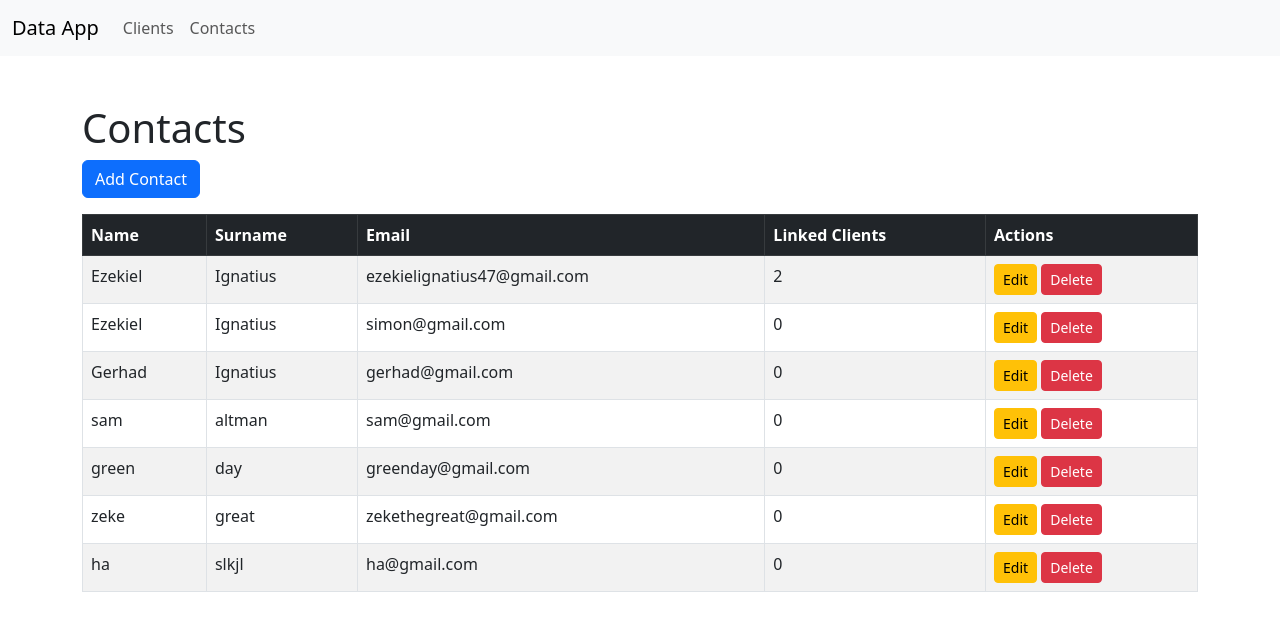
After one commit to Zeke121/Data-Collection-App, a Flask app: page /contacts/page/1 in a window 1280 px wide. The commit adds this page. Shown: the top 631 px of the page. Run offline with Flask 3, Linux system fonts and the light colour scheme.

Commit message:
Updated code

```diff
--- a/app.py
+++ b/app.py
@@ -1,10 +1,9 @@
-from flask import Flask, render_template, request, redirect, url_for, flash
-from models import db, Client, Contact, ClientContact
+from flask import Flask, render_template, request, redirect, url_for, flash, jsonify
+from models import db, Contact, Client
 import os
-BASE_DIR = os.path.abspath(os.path.dirname(__file__))
 
 app = Flask(__name__)
-app.config['SQLALCHEMY_DATABASE_URI'] = f"sqlite:///{os.path.join(BASE_DIR, 'database', 'app.db')}"
+app.config['SQLALCHEMY_DATABASE_URI'] = f"sqlite:///{os.path.abspath(os.path.dirname(__file__))}/app.db"
 app.config['SQLALCHEMY_TRACK_MODIFICATIONS'] = False
 app.secret_key = 'secret_key'
 
@@ -12,7 +11,7 @@ db.init_app(app)
 
 @app.route('/')
 def home():
-    return redirect(url_for('view_clients_paginated', page=1))
+    return redirect(url_for('view_contacts_paginated', page=1))
 
 @app.route('/clients/page/<int:page>')
 def view_clients_paginated(page=1):
@@ -40,7 +39,11 @@ def edit_client(id):
         db.session.commit()
         flash('Client updated successfully!')
         return redirect(url_for('view_clients_paginated', page=1))
-    return render_template('client_form.html', client=client, editing=True)
+    # Retrieve contacts not linked to this client
+    available_contacts = Contact.query.filter(~Contact.clients.any(client_id=client.id)).all()
+    return render_template('client_form.html', client=client, editing=True, available_contacts=available_contacts)
+
+
 
 @app.route('/clients/delete/<int:id>', methods=['POST'])
 def delete_client(id):
@@ -50,33 +53,75 @@ def delete_client(id):
     flash('Client deleted successfully!')
     return redirect(url_for('view_clients_paginated', page=1))
 
+# Route to create a new contact
 @app.route('/contacts/new', methods=['GET', 'POST'])
 def create_contact():
     if request.method == 'POST':
-        name = request.form['name']
-        surname = request.form['surname']
-        email = request.form['email']
+        name = request.form.get('name')
+        surname = request.form.get('surname')
+        email = request.form.get('email')
+
+        # Server-side validation
+        if not name or not surname or not email:
+            flash('All fields are required!', 'danger')
+            return render_template('contact_form.html', editing=False)
+
+        # Check for duplicate email
         if Contact.query.filter_by(email=email).first():
-            flash('Email already exists!')
-            return redirect(url_for('create_contact'))
-        new_contact = Contact(name=name, surname=surname, email=email)
-        db.session.add(new_contact)
-        db.session.commit()
-        flash('Contact created successfully!')
-        return redirect(url_for('view_contacts_paginated', page=1))
+            flash('Email already exists!', 'danger')
+            return render_template('contact_form.html', editing=False)
+
+        try:
+            # Add new contact to the database
+            new_contact = Contact(name=name, surname=surname, email=email)
+            db.session.add(new_contact)
+            db.session.commit()
+            flash('Contact created successfully!', 'success')
+            return redirect(url_for('view_contacts_paginated', page=1))
+        except Exception as e:
+            app.logger.error(f"Error creating contact: {e}")
+            flash('An error occurred while creating the contact. Please try again.', 'danger')
+            return render_template('contact_form.html', editing=False)
+
     return render_template('contact_form.html', editing=False)
 
+
+
+
+# Route to edit an existing contact
 @app.route('/contacts/edit/<int:id>', methods=['GET', 'POST'])
 def edit_contact(id):
     contact = Contact.query.get_or_404(id)
     if request.method == 'POST':
-        contact.name = request.form['name']
-        contact.surname = request.form['surname']
-        contact.email = request.form['email']
-        db.session.commit()
-        flash('Contact updated successfully!')
-        return redirect(url_for('view_contacts_paginated', page=1))
+        name = request.form.get('name')
+        surname = request.form.get('surname')
+        email = request.form.get('email')
+
+        # Server-side validation
+        if not name or not surname or not email:
+            flash('All fields are required!', 'danger')
+            return render_template('contact_form.html', contact=contact, editing=True)
+
+        # Check for duplicate email (if changed)
+        if email != contact.email and Contact.query.filter_by(email=email).first():
+            flash('Email already exists!', 'danger')
+            return render_template('contact_form.html', contact=contact, editing=True)
+
+        try:
+            # Update contact details
+            contact.name = name
+            contact.surname = surname
+            contact.email = email
+            db.session.commit()
+            flash('Contact updated successfully!', 'success')
+            return redirect(url_for('view_contacts_paginated', page=1))
+        except Exception as e:
+            app.logger.error(f"Error updating contact: {e}")
+            flash('An error occurred while updating the contact. Please try again.', 'danger')
+            return render_template('contact_form.html', contact=contact, editing=True)
+
     return render_template('contact_form.html', contact=contact, editing=True)
+
 
 @app.route('/contacts/delete/<int:id>', methods=['POST'])
 def delete_contact(id):
@@ -86,11 +131,13 @@ def delete_contact(id):
     flash('Contact deleted successfully!')
     return redirect(url_for('view_contacts_paginated', page=1))
 
+# Paginated view of contacts
 @app.route('/contacts/page/<int:page>')
 def view_contacts_paginated(page=1):
     per_page = 10
     pagination = Contact.query.order_by(Contact.surname.asc(), Contact.name.asc()).paginate(page=page, per_page=per_page, error_out=False)
     return render_template('contacts.html', contacts=pagination.items, pagination=pagination)
+
 
 @app.route('/clients/link/<int:client_id>', methods=['POST'])
 def link_contact(client_id):
@@ -99,7 +146,8 @@ def link_contact(client_id):
     db.session.add(link)
     db.session.commit()
     flash('Contact linked successfully!')
-    return redirect(url_for('view_clients_paginated', page=1))
+    return redirect(url_for('edit_client', id=client_id))
+
 
 @app.route('/clients/unlink/<int:link_id>', methods=['POST'])
 def unlink_contact(link_id):
@@ -107,7 +155,25 @@ def unlink_contact(link_id):
     db.session.delete(link)
     db.session.commit()
     flash('Contact unlinked successfully!')
-    return redirect(url_for('view_clients_paginated', page=1))
+    return redirect(url_for('edit_client', id=link.client_id))
+
+@app.route('/contacts/link/<int:contact_id>', methods=['POST'])
+def link_client(contact_id):
+    client_id = request.form['client_id']
+    link = ClientContact(client_id=client_id, contact_id=contact_id)
+    db.session.add(link)
+    db.session.commit()
+    flash('Client linked successfully!')
+    return redirect(url_for('edit_contact', id=contact_id))
+
+
+@app.route('/contacts/unlink/<int:link_id>', methods=['POST'])
+def unlink_client(link_id):
+    link = ClientContact.query.get_or_404(link_id)
+    db.session.delete(link)
+    db.session.commit()
+    flash('Client unlinked successfully!')
+    return redirect(url_for('edit_contact', id=link.contact_id))
 
 def generate_client_code(name):
     prefix = ''.join(filter(str.isalpha, name.upper()))[:3].ljust(3, 'A')
@@ -115,7 +181,8 @@ def generate_client_code(name):
     num = max([int(code[3:]) for code in existing_codes] or [0]) + 1
     return f"{prefix}{str(num).zfill(3)}"
 
+# Initialize the database
 if __name__ == '__main__':
     with app.app_context():
-        db.create_all()
+        db.create_all()  # Ensure database tables are created
     app.run(debug=True)
--- a/templates/base.html
+++ b/templates/base.html
@@ -4,11 +4,34 @@
     <meta charset="UTF-8">
     <meta name="viewport" content="width=device-width, initial-scale=1.0">
     <title>Data Collection App</title>
+    <!-- Bootstrap CSS -->
     <link rel="stylesheet" href="https://cdn.jsdelivr.net/npm/bootstrap@5.3.0/dist/css/bootstrap.min.css">
 </head>
 <body>
+    <nav class="navbar navbar-expand-lg navbar-light bg-light">
+        <div class="container-fluid">
+            <a class="navbar-brand" href="/">Data App</a>
+            <button class="navbar-toggler" type="button" data-bs-toggle="collapse" data-bs-target="#navbarNav">
+                <span class="navbar-toggler-icon"></span>
+            </button>
+            <div class="collapse navbar-collapse" id="navbarNav">
+                <ul class="navbar-nav">
+                    <li class="nav-item">
+                        <a class="nav-link" href="{{ url_for('view_clients_paginated', page=1) }}">Clients</a>
+                    </li>
+                    <li class="nav-item">
+                        <a class="nav-link" href="{{ url_for('view_contacts_paginated', page=1) }}">Contacts</a>
+                    </li>
+                </ul>
+            </div>
+        </div>
+    </nav>
+
     <div class="container mt-5">
         {% block content %}{% endblock %}
     </div>
+
+    <!-- Bootstrap Bundle with Popper -->
+    <script src="https://cdn.jsdelivr.net/npm/bootstrap@5.3.0/dist/js/bootstrap.bundle.min.js"></script>
 </body>
 </html>
--- /dev/null
+++ b/templates/contacts.html
@@ -0,0 +1,50 @@
+{% extends "base.html" %}
+{% block content %}
+<h1>Contacts</h1>
+<a href="{{ url_for('create_contact') }}" class="btn btn-primary mb-3"><i class="fas fa-plus"></i> Add Contact</a>
+{% if contacts %}
+<table class="table table-striped table-bordered">
+    <thead class="table-dark">
+        <tr>
+            <th>Name</th>
+            <th>Surname</th>
+            <th>Email</th>
+            <th>Linked Clients</th>
+            <th>Actions</th>
+        </tr>
+    </thead>
+    <tbody>
+        {% for contact in contacts %}
+        <tr>
+            <td>{{ contact.name }}</td>
+            <td>{{ contact.surname }}</td>
+            <td>{{ contact.email }}</td>
+            <td>{{ contact.clients | length }}</td>
+            <td>
+                <a href="{{ url_for('edit_contact', id=contact.id) }}" class="btn btn-warning btn-sm"><i class="fas fa-edit"></i> Edit</a>
+                <form method="POST" action="{{ url_for('delete_contact', id=contact.id) }}" style="display:inline;">
+                    <button type="submit" class="btn btn-danger btn-sm"><i class="fas fa-trash"></i> Delete</button>
+                </form>
+            </td>
+        </tr>
+        {% endfor %}
+    </tbody>
+</table>
+<nav>
+    <ul class="pagination justify-content-center">
+        {% if pagination.has_prev %}
+        <li class="page-item">
+            <a href="{{ url_for('view_contacts_paginated', page=pagination.prev_num) }}" class="page-link">Previous</a>
+        </li>
+        {% endif %}
+        {% if pagination.has_next %}
+        <li class="page-item">
+            <a href="{{ url_for('view_contacts_paginated', page=pagination.next_num) }}" class="page-link">Next</a>
+        </li>
+        {% endif %}
+    </ul>
+</nav>
+{% else %}
+<p>No contact(s) found.</p>
+{% endif %}
+{% endblock %}
```
Also changed, not shown: templates/client_form.html (+41 -7 lines), templates/clients.html (+11 -5 lines), templates/contact_form.html (+47 -14 lines), database/app.db.
